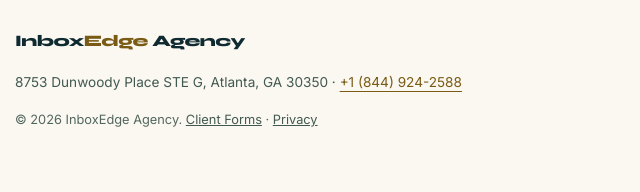
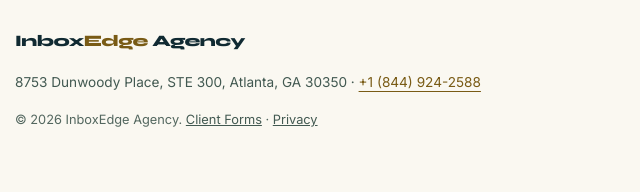
Before and after one commit to MrAllgoodWilson/inboxedge-site, a plain HTML site: page index.html in a window 1280 px wide. Shown: the part 4387-4579 px from the top of the page, 99-739 px from the left. Drawn offline with Linux system fonts and the light colour scheme.

Commit message:
Add approved company contact information

```diff
--- a/index.html
+++ b/index.html
@@ -285,7 +285,7 @@ section[id],main[id]{scroll-margin-top:100px;}
 <p id="copyStatus" class="sr-only" role="status" aria-live="polite"></p></main><footer>
   <div class="footer-inner">
     <div class="footer-logo">Inbox<span>Edge</span> Agency</div>
-    <address class="footer-contact">8753 Dunwoody Place STE G, Atlanta, GA 30350 · <a href="tel:+18449242588">+1 (844) 924-2588</a></address>
+    <address class="footer-contact">8753 Dunwoody Place, STE 300, Atlanta, GA 30350 · <a href="tel:+18449242588">+1 (844) 924-2588</a></address>
     <div class="footer-copy">© 2026 InboxEdge Agency. <a href="/forms/" style="color:var(--fg-2)">Client Forms</a> · <a href="#privacy" style="color:var(--fg-2)">Privacy</a></div>
   </div>
 </footer>
```
